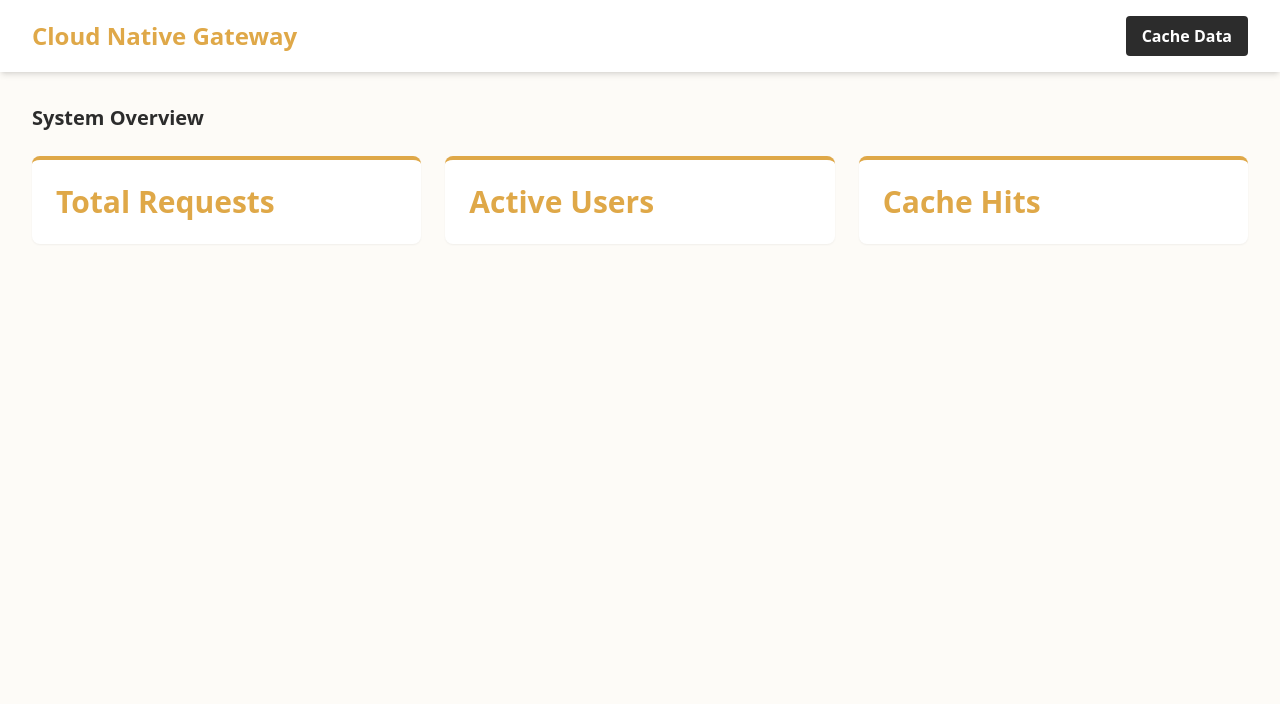
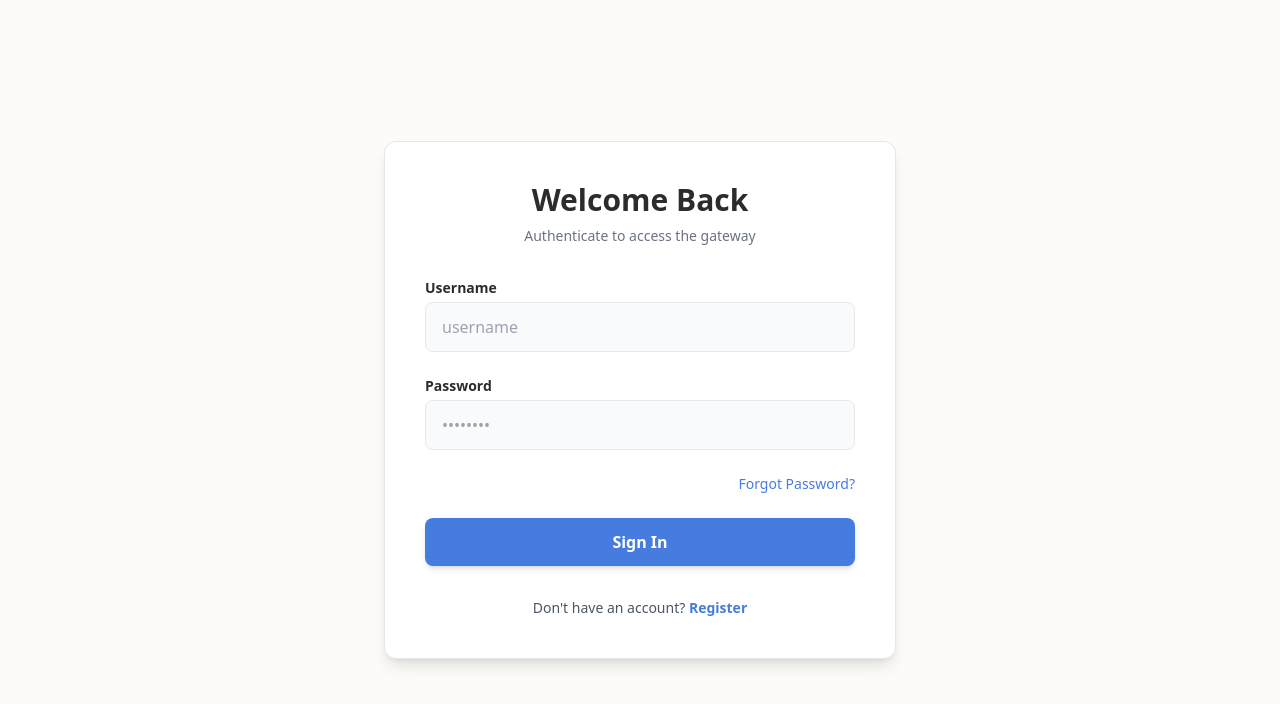
Before and after one commit to SaharshBhatnagar/Latency-Optimized-API-Proxy-frontend, a React (Vite) app: page / in a window 1280 px wide. Shown: the top 704 px of the page. Built offline with nearby package versions, Linux system fonts and the light colour scheme.

Commit message:
updated the dashboard and login page design and added the logout, fetch data features

```diff
--- a/src/App.tsx
+++ b/src/App.tsx
@@ -1,31 +1,23 @@
-import LoginForm from './components/loginForm';
+import { useState } from 'react';
+import LoginForm from './components/LoginForm.tsx';
 import Dashboard from './components/Dashboard';
-import { useState } from 'react';
 
 export default function App() {
-  const [isAuthenticated, setIsAuthenticated] = useState<boolean>(!!localStorage.getItem('jwt'));
+  const [isAuthenticated, setIsAuthenticated] = useState(!!localStorage.getItem('jwt'));
 
-  const handleLoginSuccess = () => {
-    setIsAuthenticated(true);
-  }
+  const handleLogin = () => setIsAuthenticated(true);
 
   const handleLogout = () => {
     localStorage.removeItem('jwt');
     setIsAuthenticated(false);
-  }
+  };
 
   return (
-    <div className="min-h-screen bg-brand-cream">
-
-      {true ? (
-        <Dashboard onLogout={handleLogout}/>
+    <div className="min-h-screen w-full">
+      {isAuthenticated ? (
+        <Dashboard onLogout={handleLogout} />
       ) : (
-        <div className="min-h-screen flex flex-col items-center justify-center gap-8 px-4">
-          <h1 className="text-4xl font-bold text-brand-gold text-center">
-            Cloud Native Frontend
-          </h1>
-          <LoginForm onLoginSuccess={handleLoginSuccess} />
-        </div>
+        <LoginForm onLogin={handleLogin} />
       )}
     </div>
   );
--- a/src/components/Dashboard.tsx
+++ b/src/components/Dashboard.tsx
@@ -1,29 +1,151 @@
-interface DashboardProps { onLogout: () => void; }
+import { useState } from 'react';
+
+interface MetricsData {
+    totalRequest: number;
+    activeUsers: number;
+    CacheHits: number;
+}
+
+interface DashboardProps {
+    onLogout: () => void;
+}
 
 export default function Dashboard({ onLogout }: DashboardProps) {
+    const [metrics, setMetrics] = useState<MetricsData | null>(null);
+    const [latency, setLatency] = useState<number | null>(null);
+    const [logs, setLogs] = useState<string[]>(['[SYSTEM] Gateway dashboard initialized. Awaiting manual trigger.']);
+    const [isFetching, setIsFetching] = useState(false);
+
+    const addLog = (message: string) => {
+        const time = new Date().toISOString().split('T')[1].slice(0, -1);
+        setLogs(prevLogs => [...prevLogs, `[${time}] ${message}`]);
+    };
+
+    const handleFetchData = async () => {
+        const token = localStorage.getItem('jwt');
+
+        if (!token) {
+            onLogout();
+            return;
+        }
+
+        setIsFetching(true);
+        addLog('Incoming GET request to /api/metrics...');
+
+        const startTime = performance.now();
+
+        try {
+            const options = {
+                headers: {
+                    'Authorization': `Bearer ${token}`
+                }
+            };
+
+            const response = await fetch(`${import.meta.env.VITE_API_URL}/metrics`, options);
+
+            if (!response.ok) {
+                throw new Error("Failed to fetch metrics");
+            }
+
+            const data = await response.json();
+
+            const endTime = performance.now();
+            const fetchTime = Math.round(endTime - startTime);
+
+            setMetrics(data);
+            setLatency(fetchTime);
+            addLog(`200 OK: Data successfully retrieved in ${fetchTime}ms.`);
+        } catch (err) {
+            addLog('ERROR: Connection failed or token rejected.');
+            setTimeout(() => onLogout(), 1500);
+        } finally {
+            setIsFetching(false);
+        }
+    };
+
+    const handleClearCache = () => {
+        setMetrics(null);
+        setLatency(null);
+        addLog('FLUSHALL command executed. Local metrics cache cleared.');
+    };
+
     return (
         <div className="min-h-screen bg-brand-cream text-brand-charcoal flex flex-col">
             <nav className="bg-brand-white shadow-md py-4 px-8 flex justify-between items-center">
-                <h2 className="text-2xl font-bold text-brand-gold">Cloud Native Gateway</h2>
-                <button onClick={onLogout}
-                className="bg-brand-charcoal text-brand-white px-4 py-2 rounded font-semibold hover:bg-opacity-80 transition">
-                    Cache Data
+                <h2 className="text-2xl font-bold text-brand-blue">Cloud Native Gateway</h2>
+                <button
+                    onClick={onLogout}
+                    className="text-brand-red font-semibold px-4 py-2 hover:bg-gray-100 rounded transition"
+                >
+                    Logout
                 </button>
             </nav>
 
-            <main className="p-8 flex-1">
-                <h3 className="text-xl font-bold mb-6">System Overview</h3>
-                <div className="grid grid-cols-1 md:grid-cols-3 gap-6">
-                    <div className="bg-brand-white p-6 rounded-lg shadow-sm fles fles-col gap-2 border-t-4 border-brand-gold">
-                        <h4 className="text-3xl font-bold text-brand-gold">Total Requests</h4>
+            <main className="p-8 flex-1 max-w-6xl w-full mx-auto flex flex-col gap-8">
+
+                <div className="space-y-8">
+
+                    <div className="bg-brand-white p-6 rounded-lg shadow-sm border border-gray-200">
+                        <h3 className="text-xl font-bold mb-4 text-brand-charcoal">Gateway Controls</h3>
+                        <div className="flex flex-wrap gap-4">
+                            <button
+                                onClick={handleFetchData}
+                                disabled={isFetching}
+                                className="px-6 py-2 bg-brand-blue hover:opacity-90 text-brand-white rounded font-medium transition shadow-md disabled:opacity-50"
+                            >
+                                {isFetching ? 'Fetching...' : 'GET /api/metrics'}
+                            </button>
+                            <button
+                                onClick={handleClearCache}
+                                className="px-6 py-2 bg-brand-red hover:opacity-90 text-brand-white rounded font-medium transition shadow-md"
+                            >
+                                Flush Cache
+                            </button>
+                        </div>
                     </div>
-                    <div className="bg-brand-white p-6 rounded-lg shadow-sm fles fles-col gap-2 border-t-4 border-brand-gold">
-                        <h4 className="text-3xl font-bold text-brand-gold">Active Users</h4>
-                    </div>
-                    <div className="bg-brand-white p-6 rounded-lg shadow-sm fles fles-col gap-2 border-t-4 border-brand-gold">
-                        <h4 className="text-3xl font-bold text-brand-gold">Cache Hits</h4>
+
+                    <div>
+                        <h3 className="text-xl font-bold mb-4 text-brand-charcoal">System Overview</h3>
+                        {!metrics ? (
+                            <div className="bg-brand-white p-8 rounded-lg shadow-sm border border-gray-200 text-center text-gray-500">
+                                No data loaded. Trigger a manual fetch to view metrics.
+                            </div>
+                        ) : (
+                            <div className="grid grid-cols-1 md:grid-cols-2 lg:grid-cols-4 gap-6">
+                                <div className="bg-brand-white p-6 rounded-lg shadow-sm flex flex-col gap-2 border-t-4 border-brand-blue">
+                                    <h4 className="text-sm font-bold text-gray-500">Total Requests</h4>
+                                    <p className="text-3xl font-bold text-brand-blue">{metrics.totalRequest}</p>
+                                </div>
+                                <div className="bg-brand-white p-6 rounded-lg shadow-sm flex flex-col gap-2 border-t-4 border-brand-blue">
+                                    <h4 className="text-sm font-bold text-gray-500">Active Users</h4>
+                                    <p className="text-3xl font-bold text-brand-blue">{metrics.activeUsers}</p>
+                                </div>
+                                <div className="bg-brand-white p-6 rounded-lg shadow-sm flex flex-col gap-2 border-t-4 border-brand-blue">
+                                    <h4 className="text-sm font-bold text-gray-500">Cache Hits</h4>
+                                    <p className="text-3xl font-bold text-brand-blue">{metrics.CacheHits}</p>
+                                </div>
+                                <div className="bg-brand-white p-6 rounded-lg shadow-sm flex flex-col gap-2 border-t-4 border-brand-blue">
+                                    <h4 className="text-sm font-bold text-gray-500">Fetch Latency</h4>
+                                    <p className="text-3xl font-bold text-brand-blue">{latency !== null ? `${latency} ms` : '--'}</p>
+                                </div>
+                            </div>
+                        )}
                     </div>
                 </div>
+
+                <div className="bg-slate-900 rounded-lg shadow-lg flex flex-col overflow-hidden h-72 border border-slate-700">
+                    <div className="bg-slate-800 px-4 py-3 border-b border-slate-700 flex items-center">
+                        <span className="font-mono text-sm font-bold text-slate-300">Gateway Logs (Live)</span>
+                    </div>
+                    <div className="flex-1 p-4 font-mono text-sm overflow-y-auto space-y-2">
+                        {logs.map((log, index) => (
+                            <div key={index} className={log.includes('ERROR') ? 'text-red-400' : log.includes('200 OK') ? 'text-emerald-400' : 'text-slate-400'}>
+                                {log}
+                            </div>
+                        ))}
+                    </div>
+                </div>
+
             </main>
         </div>
     );
--- a/src/components/loginForm.tsx
+++ b/src/components/loginForm.tsx
@@ -2,62 +2,128 @@ import { useState } from 'react';
 import { loginUser } from '../services/authService';
 
 interface LoginFormProps {
-    onLoginSuccess: () => void;
+    onLogin: () => void;
 }
 
-export default function LoginForm({ onLoginSuccess }: LoginFormProps) {
-
-    const [username, setUsername] = useState("");
-
-    const [password, setPassword] = useState("");
-
-    const [error, setError] = useState("");
-
+export default function LoginForm({ onLogin }: LoginFormProps) {
+    const [isRegisterMode, setIsRegisterMode] = useState(false);
+    const [username, setUsername] = useState('');
+    const [password, setPassword] = useState('');
+    const [error, setError] = useState('');
     const [isLoading, setIsLoading] = useState(false);
 
-    const handleLogin = async (e: React.FormEvent) => {
+    const handleSubmit = async (e: React.FormEvent) => {
         e.preventDefault();
-
-        setError("");
+        setError('');
         setIsLoading(true);
 
         try {
-            const response = await loginUser(username, password);
+            if (isRegisterMode) {
+                setError("Registration backend not yet linked. Please sign in.");
+                setIsLoading(false);
+                return;
+            }
 
-            localStorage.setItem('jwt', response.token);
-
-            onLoginSuccess();
-        }
-        catch (err: any) {
-            setError(err.message);
-
-        }
-        finally {
+            const data = await loginUser(username, password);
+            localStorage.setItem('jwt', data.token);
+            onLogin();
+        } catch (err: any) {
+            setError(err.message || "Invalid Credentials");
+        } finally {
             setIsLoading(false);
         }
     };
 
+    const toggleMode = () => {
+        setIsRegisterMode(!isRegisterMode);
+        setError('');
+        setUsername('');
+        setPassword('');
+    };
+
     return (
-        <form onSubmit={handleLogin}
-        className="bg-brand-white p-8 rounded-lg shadow-md flex flex-col gap-4"
-        >
-            <input type="text" placeholder="Enter username" value={username}
-            onChange={(e) => setUsername(e.target.value)}
-            className="p-2 border rounded focus:outline-brand-gold bg-brand-sand/20"
-            ></input>
+        <div className="min-h-screen bg-brand-cream flex flex-col items-center justify-center p-4">
+            <div className="bg-brand-white p-10 rounded-xl shadow-lg max-w-lg w-full border border-gray-200">
 
-            <input type="password" placeholder="Enter password"
-            value={password} onChange={(e) => setPassword(e.target.value)}
-            className="p-2 border rounded focus:outline-brand-gold bg-brand-sand/20"
-            ></input>
+                <div className="text-center mb-8">
+                    <h2 className="text-3xl font-bold text-brand-charcoal mb-2">
+                        {isRegisterMode ? 'Create Account' : 'Welcome Back'}
+                    </h2>
+                    <p className="text-gray-500 text-sm">
+                        {isRegisterMode
+                            ? 'Register to access the gateway metrics'
+                            : 'Authenticate to access the gateway'}
+                    </p>
+                </div>
 
-            {error && <p className="text-red-500 text-sm">{error}</p>}
+                <form onSubmit={handleSubmit} className="space-y-6">
+                    <div>
+                        <label className="block text-sm font-semibold text-brand-charcoal mb-1">
+                            Username
+                        </label>
+                        <input
+                            type="text"
+                            required
+                            value={username}
+                            onChange={(e) => setUsername(e.target.value)}
+                            className="w-full px-4 py-3 bg-gray-50 border border-gray-200 rounded-lg focus:outline-none focus:ring-2 focus:ring-brand-blue focus:border-transparent transition"
+                            placeholder="username"
+                        />
+                    </div>
 
-            <button type="submit" disabled={isLoading}
-            className="bg-brand-gold text-brand-charcoal py-2 rounded font-bold hover:bg-opacity-90 disabled:opacity-50">
-                {isLoading ? 'Logging is...' : 'Login'}
-            </button>
-        </form>
+                    <div>
+                        <label className="block text-sm font-semibold text-brand-charcoal mb-1">
+                            Password
+                        </label>
+                        <input
+                            type="password"
+                            required
+                            value={password}
+                            onChange={(e) => setPassword(e.target.value)}
+                            className="w-full px-4 py-3 bg-gray-50 border border-gray-200 rounded-lg focus:outline-none focus:ring-2 focus:ring-brand-blue focus:border-transparent transition"
+                            placeholder="••••••••"
+                        />
+                    </div>
+
+                    {!isRegisterMode && (
+                        <div className="flex justify-end">
+                            <button
+                                type="button"
+                                className="text-sm font-medium text-brand-blue hover:opacity-80 transition"
+                            >
+                                Forgot Password?
+                            </button>
+                        </div>
+                    )}
+
+                    {error && (
+                        <div className="text-brand-red text-sm font-medium text-center">
+                            {error}
+                        </div>
+                    )}
+
+                    <button
+                        type="submit"
+                        disabled={isLoading}
+                        className="w-full bg-brand-blue hover:opacity-90 text-brand-white font-bold py-3 px-4 rounded-lg transition shadow-md disabled:opacity-70"
+                    >
+                        {isLoading
+                            ? 'Processing...'
+                            : (isRegisterMode ? 'Register' : 'Sign In')}
+                    </button>
+                </form>
+
+                <div className="mt-8 text-center text-sm text-gray-600 font-medium">
+                    {isRegisterMode ? "Already have an account? " : "Don't have an account? "}
+                    <button
+                        onClick={toggleMode}
+                        className="text-brand-blue hover:underline transition font-bold"
+                    >
+                        {isRegisterMode ? "Sign In" : "Register"}
+                    </button>
+                </div>
+
+            </div>
+        </div>
     );
-
-};
+}
--- a/tailwind.config.js
+++ b/tailwind.config.js
@@ -8,12 +8,13 @@ export default {
     extend: {
       colors: {
         brand: {
-          gold: '#DFA848',
+          blue: '#467cdf',
           cream: '#FDFBF7',
           sand: '#F3E8D6',
           charcoal: '#2C2C2C',
           black: '#000000',
-          white: '#FFFFFF'
+          white: '#FFFFFF',
+          red: '#ff0000'
         }
       }
     },
```
Also changed, not shown: src/services/authService.ts (+15 -7 lines), 1 other file (tests, documents, lock files or other folders).
